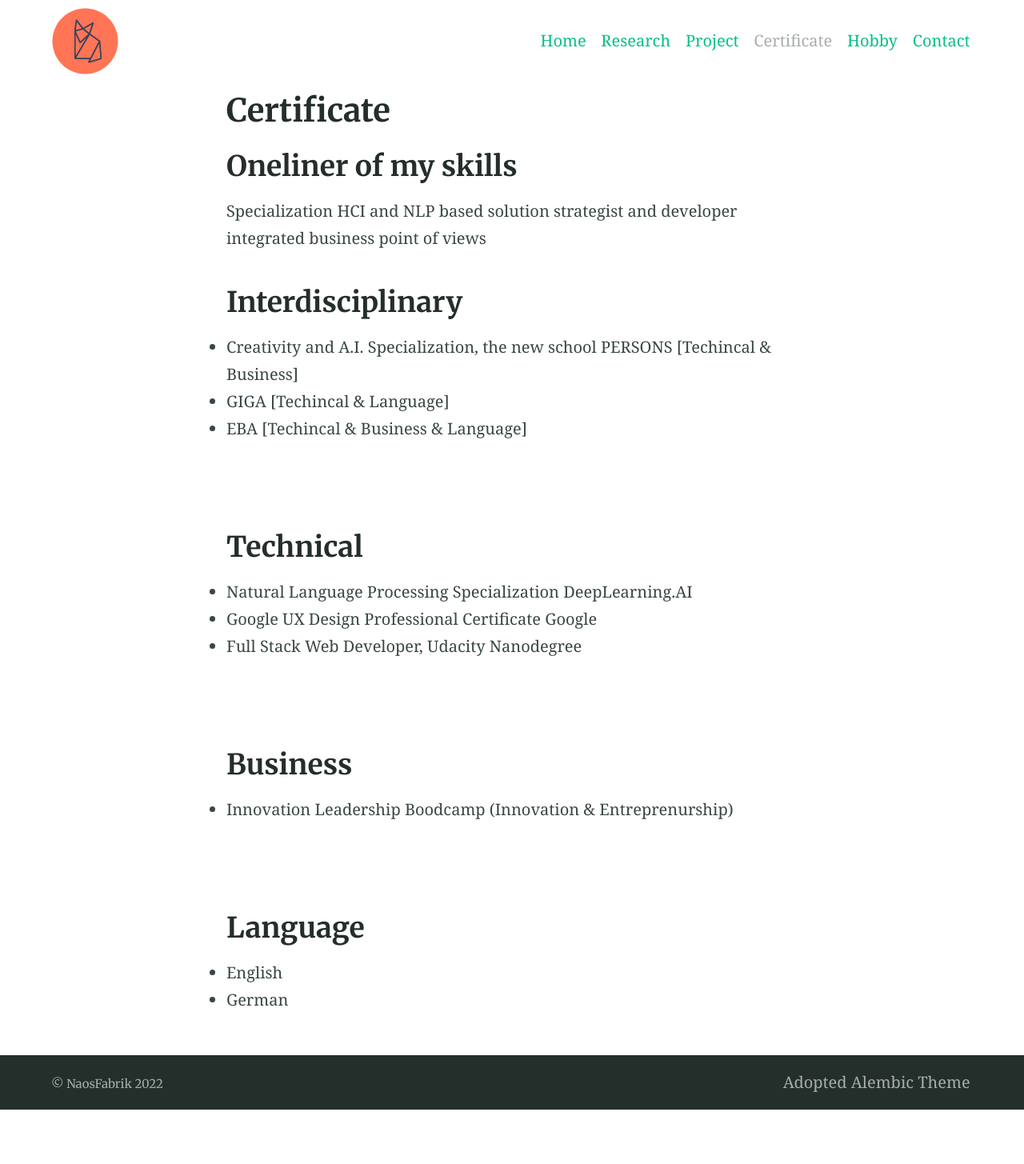
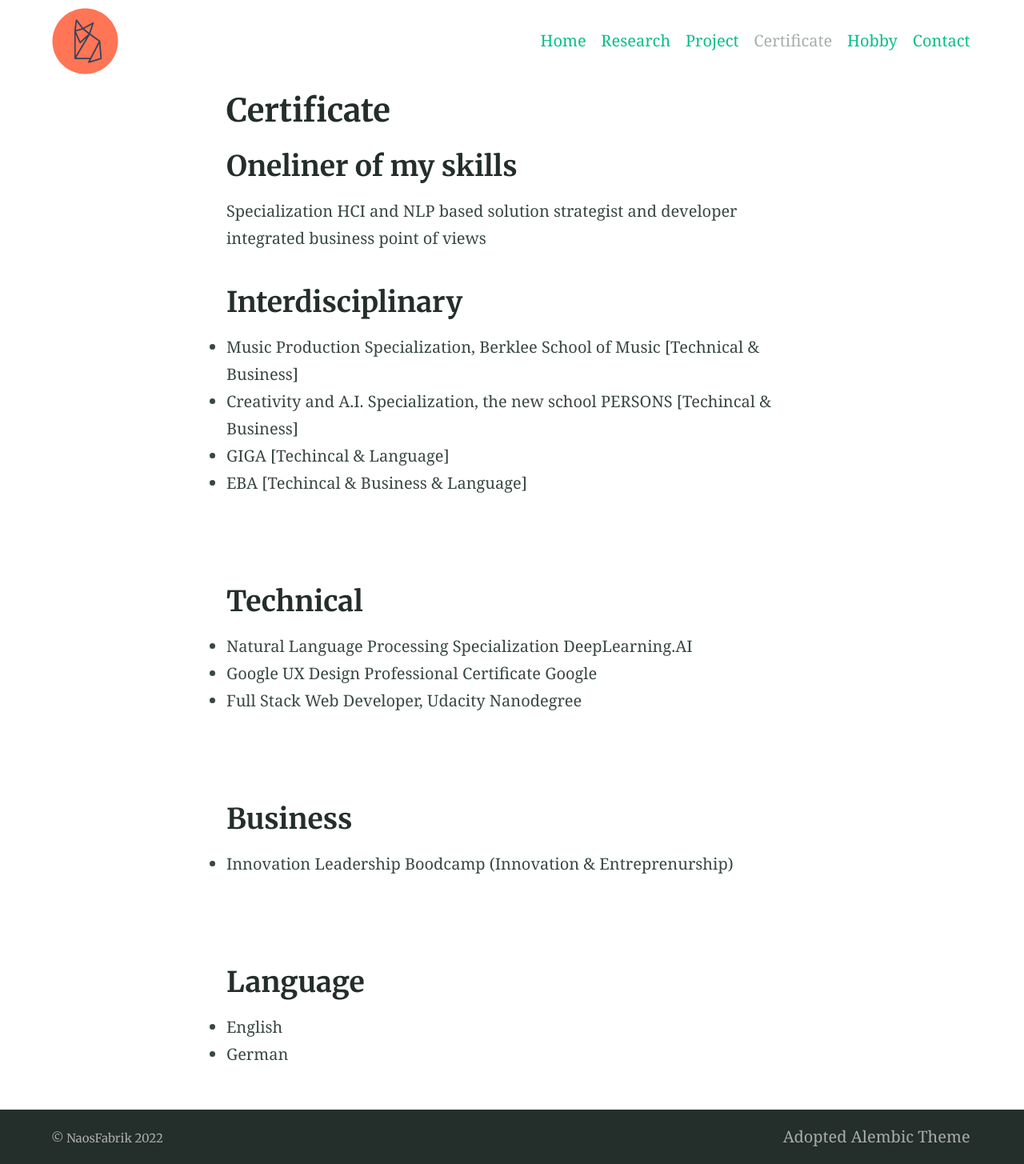
Before and after one commit to NaosFabrik/NaosFabrik.github.io, a Jekyll site: the page built from elements3.md, in a window 1280 px wide. Shown: the whole page at 80% size. Built offline with Jekyll 4.4.1, drawn with Linux system fonts in a browser that asks for light colours; before the commit the page ends 1387 px from its top, so only the background shows below that.

Commit message:
Update elements3.md

```diff
--- a/elements3.md
+++ b/elements3.md
@@ -7,6 +7,8 @@ Specialization
 HCI and NLP based solution strategist and developer integrated business point of views
 
 ## Interdisciplinary
+* Music Production Specialization, Berklee School of Music [Technical & Business]
+
 * Creativity and A.I. Specialization, the new school PERSONS [Techincal & Business]
 
 * GIGA [Techincal & Language]
```
